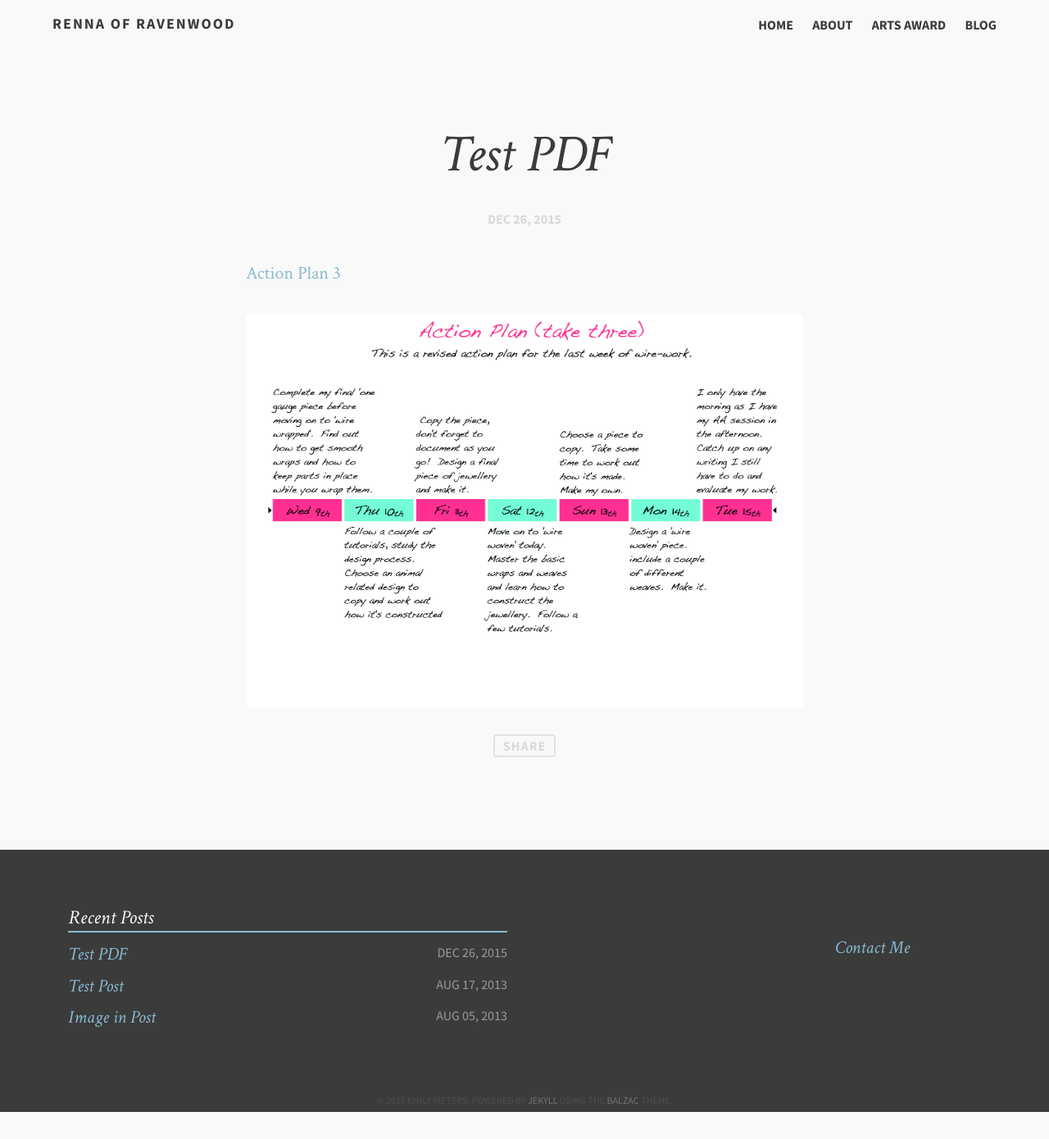
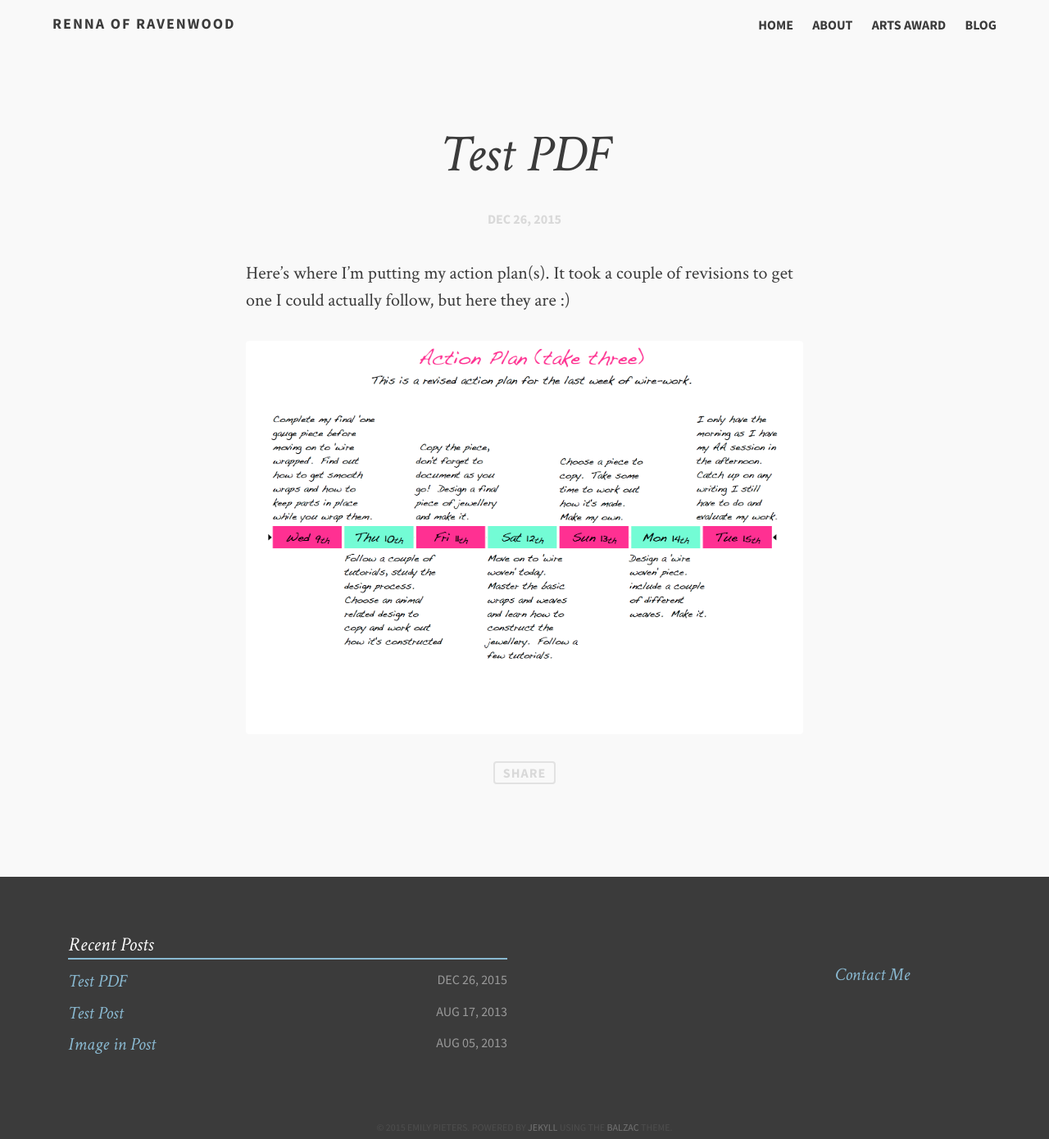
Before and after one commit to MageJohn/MageJohn.github.io, a Jekyll site: the page built from _posts/2015-12-26-test-pdf.md, in a window 1280 px wide. Shown: the whole page at 82% size. Built offline with Jekyll 4.4.1, drawn with Linux system fonts in a browser that asks for light colours; comment, search, counter and statistics services are not loaded; before the commit the page ends 1357 px from its top, so only the background shows below that.

Commit message:
Add text to action plan page

```diff
--- a/_posts/2015-12-26-test-pdf.md
+++ b/_posts/2015-12-26-test-pdf.md
@@ -4,6 +4,6 @@ title: Test PDF
 category: blog
 ---
 
-[Action Plan 3]({{ site.url }}/pdfs/action-plan-3.pdf)
+Here's where I'm putting my action plan(s).  It took a couple of revisions to get one I could actually follow, but here they are :)
 
   ![Action Plan 3]({{ site.url }}/images/action-plan-3.png)
```
